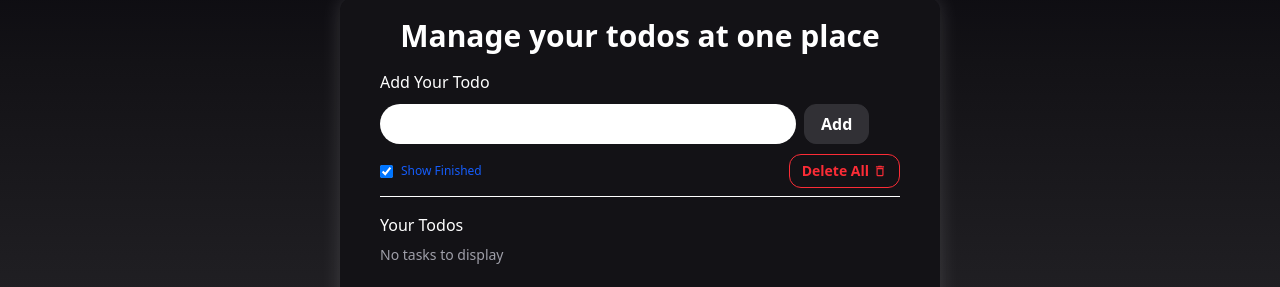
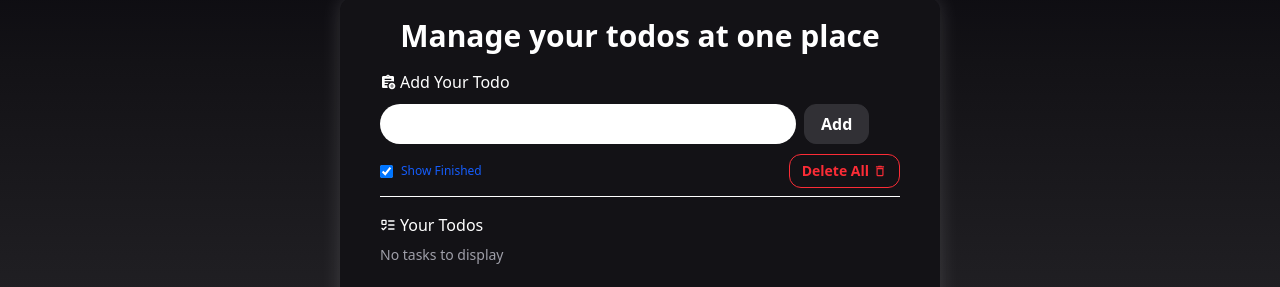
Before and after one commit to Sayandeep15/React-Todo-App, a React (Vite) app: page / in a window 1280 px wide. Shown: the part 150-437 px from the top of the page. Built offline with nearby package versions, Linux system fonts and the light colour scheme.

Commit message:
Initial commit

```diff
--- a/src/App.jsx
+++ b/src/App.jsx
@@ -5,6 +5,8 @@ import { v4 as uuidv4 } from "uuid";
 
 import { BiSolidEdit } from "react-icons/bi";
 import { MdDeleteOutline } from "react-icons/md";
+import { LuListTodo } from "react-icons/lu";
+import { MdAssignmentAdd } from "react-icons/md";
 
 // Color combinations:
 // #061411 dark grn
@@ -115,7 +117,7 @@ function App() {
             Manage your todos at one place
           </h1>
           {/* input todos */}
-          <p className="mr-auto font-medium">Add Your Todo</p>
+          <p className="mr-auto font-medium flex gap-1 items-center"><MdAssignmentAdd />Add Your Todo</p>
           <div className="inp  w-full my-2.5 gap-2 flex">
             <input
               type="text"
@@ -167,7 +169,7 @@ function App() {
           </div>
 
           {/* show todos */}
-          <p className="mr-auto mb-2 font-medium">Your Todos</p>
+          <p className="mr-auto mb-2 font-medium flex gap-1 items-center"><LuListTodo />Your Todos</p>
           <div className="todolist  text-white w-full overflow-y-auto overflow-x-hidden">
             {todos.length === 0 && (
               <div
```
